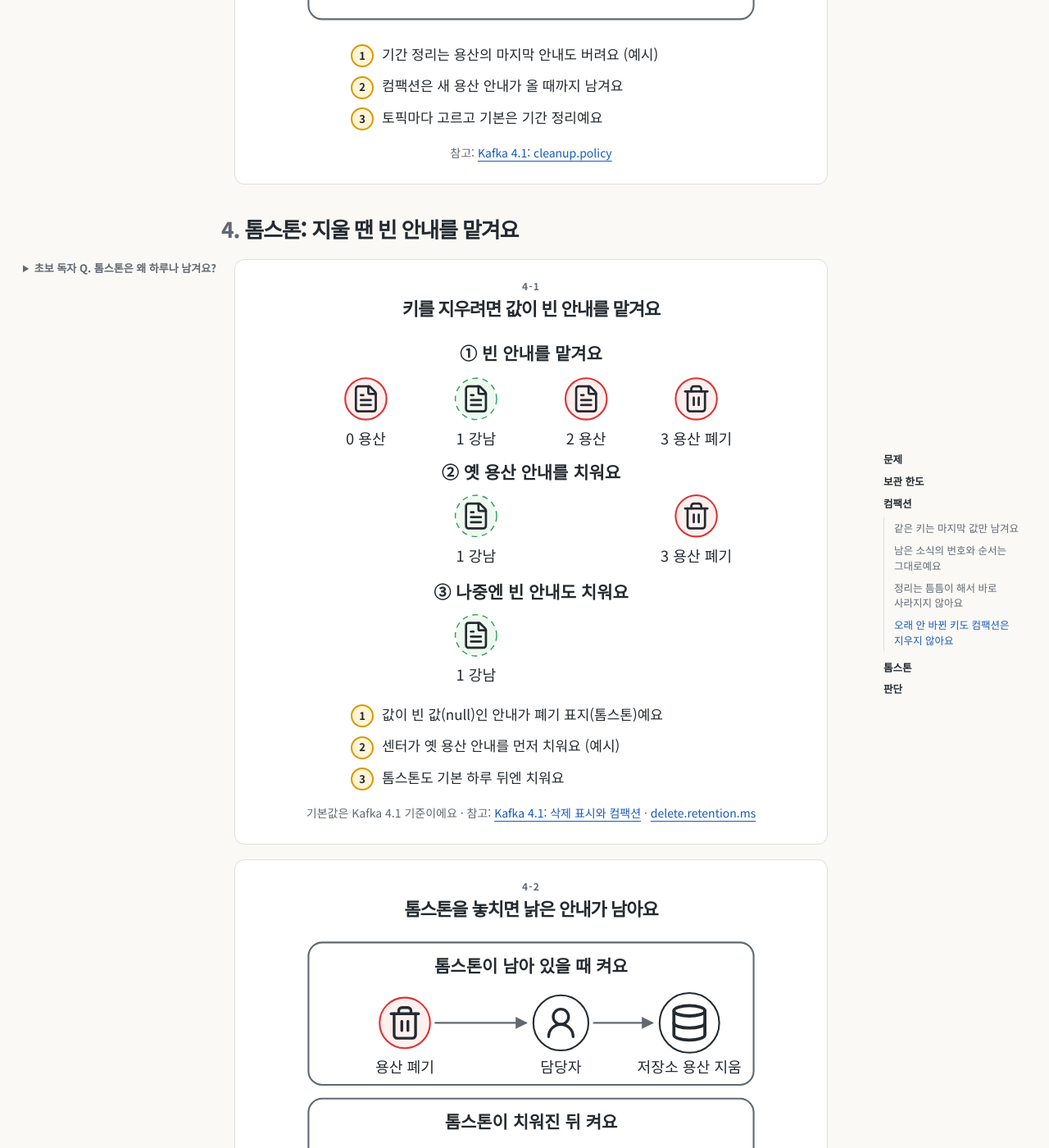
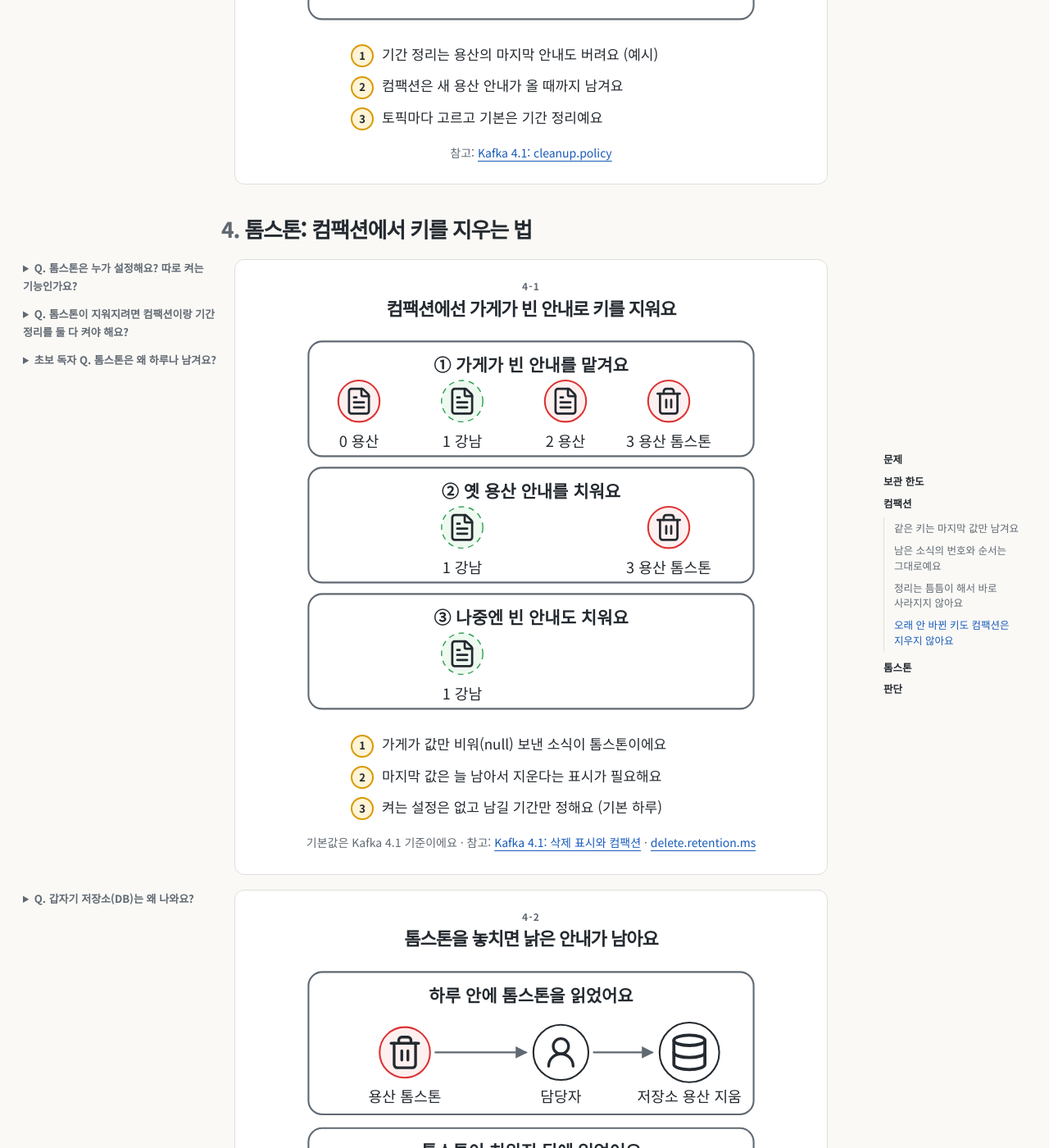
Before and after one commit to sj-park-kr/dev-log, a Jekyll site: the page built from _posts/kafka/2026-11-15-retention-compaction.md, in a window 1280 px wide and 1400 px high, scrolled down 5657 px. Shown: the whole window at 82% size. Built offline with Jekyll 4.4.1, drawn with Linux system fonts in a browser that asks for light colours; some of the changed text lies outside the part shown.

Commit message:
Kafka 6편 세그먼트·컴팩션·톰스톤 설명 보강
- 단(세그먼트)으로 나누는 이유와 컴팩션·기간 정리 차이를 작성자 질문으로 추가
- 톰스톤 페이지: 가게가 보내는 빈 값 메시지임을 제목·번호 줄에 밝히고 단계별 카드 추가
- 톰스톤 보관(하루)과 기간 정리(7일) 타이머 차이, 담당자 저장소(DB) 설명 추가

Co-Authored-By: Claude Opus 5.5 <noreply@anthropic.com>

```diff
--- a/_posts/kafka/2026-11-15-retention-compaction.md
+++ b/_posts/kafka/2026-11-15-retention-compaction.md
@@ -95,6 +95,7 @@ summary: "읽은 소식도 남겨 두되 오래된 단을 통째로 버리거나
 <div class="slide-group">
 <h2 class="slide-group-title">보관 한도: 오래된 단을 통째로 버려요</h2>
 
+<div class="slide-with-question">
 <section class="slide">
 <h3>기간이 지난 단은 통째로 버려요</h3>
 <svg class="dg" viewBox="0 0 400 200" role="img" aria-label="칸 0(파티션)의 기록이 단 0, 단 1, 쓰는 중인 단 2(세그먼트)로 나뉘어 있고 기간이 지난 단 0은 상자 세 개째 통째로 버리며 단 1과 쓰는 중인 단 2는 남기는 그림. 단 크기와 번호는 설명용 예시다">
@@ -115,12 +116,20 @@ summary: "읽은 소식도 남겨 두되 오래된 단을 통째로 버리거나
 <text class="chip" x="328" y="176">쓰는 중</text>
 </svg>
 <ol class="steps">
-<li>칸 안의 기록은 파일 묶음인 단(세그먼트)으로 나눠요</li>
+<li>기록을 단(세그먼트)으로 나눠 통째로 지워요</li>
 <li>단 안의 가장 새 소식도 기본 7일이 지나면 단을 버려요</li>
 <li>용량 한도를 걸면 칸마다 따로 재요</li>
 </ol>
 <p class="more">기본값은 Kafka 4.1 기준이에요 · 참고: <a href="https://kafka.apache.org/41/configuration/topic-configs/#retention.ms">retention.ms</a> · <a href="https://kafka.apache.org/41/configuration/topic-configs/#retention.bytes">retention.bytes</a> · <a href="https://kafka.apache.org/41/implementation/log/">세그먼트째 지우기</a></p>
 </section>
+<aside class="author-questions" aria-label="작성자 질문 목록">
+<details class="author-question">
+<summary>Q. 7일 지난 기록만 지우면 되지 왜 굳이 단으로 나눠요?</summary>
+<p>A. 파일은 앞부분만 잘라내기 어려워서 파일 하나에 다 쓰면 오래된 줄을 지울 때마다 남은 기록을 새 파일로 다시 써야 해요. 단 파일로 나눠 두면 기한이 지난 단 파일만 지워서 금방 끝나요. 대신 단 안의 가장 새 소식이 기준이라 옛 소식은 7일보다 조금 더 남을 수 있어요.</p>
+<p>참고: <a href="https://kafka.apache.org/41/configuration/topic-configs/#segment.bytes">Kafka 4.1: 정리는 늘 파일 하나씩 해요</a> · <a href="https://kafka.apache.org/41/implementation/log/">세그먼트째 지우기</a></p>
+</details>
+</aside>
+</div>
 
 <section class="slide">
 <h3>읽을 자리가 지워졌으면 시작 규칙을 따라요</h3>
@@ -223,6 +232,7 @@ summary: "읽은 소식도 남겨 두되 오래된 단을 통째로 버리거나
 <p class="more">참고: <a href="https://kafka.apache.org/41/design/design/#log-compaction-basics">Kafka 4.1: 컴팩션 동작</a> · <a href="https://kafka.apache.org/41/implementation/log/">정리 주기</a></p>
 </section>
 
+<div class="slide-with-question">
 <section class="slide">
 <h3>오래 안 바뀐 키도 컴팩션은 지우지 않아요</h3>
 <svg class="dg" viewBox="0 0 400 272" role="img" aria-label="같은 기록 용산 0, 강남 1부터 4를 두 방식으로 나란히 정리한 그림. 위 기간 정리(delete)는 오래된 0번부터 2번을 지워 용산 안내가 하나도 남지 않는다. 아래 컴팩션(compact)은 용산 0과 마지막 강남 4를 남긴다. 번호는 설명용 예시다">
@@ -248,34 +258,57 @@ summary: "읽은 소식도 남겨 두되 오래된 단을 통째로 버리거나
 </ol>
 <p class="more">참고: <a href="https://kafka.apache.org/41/configuration/topic-configs/#cleanup.policy">Kafka 4.1: cleanup.policy</a></p>
 </section>
+<aside class="author-questions" aria-label="작성자 질문 목록">
+<details class="author-question">
+<summary>Q. 컴팩션이랑 기간 정리(retention)는 겹치는 거 아니에요?</summary>
+<p>A. 기간 정리는 언제 썼는지 보고 단을 통째로 버리고, 컴팩션은 같은 키의 마지막 값인지 보고 옛 값만 덜어내요. 그래서 컴팩션만 고른 토픽은 7일이 지나도 지우지 않아요. 둘 다 필요하면 마지막 장처럼 두 방식을 함께 켜요.</p>
+<p>참고: <a href="https://kafka.apache.org/41/configuration/topic-configs/#retention.ms">Kafka 4.1: retention.ms는 delete 정책에 적용</a> · <a href="https://kafka.apache.org/41/configuration/topic-configs/#cleanup.policy">cleanup.policy</a></p>
+</details>
+</aside>
+</div>
 </div>
 
 <div class="slide-group">
-<h2 class="slide-group-title">톰스톤: 지울 땐 빈 안내를 맡겨요</h2>
+<h2 class="slide-group-title">톰스톤: 컴팩션에서 키를 지우는 법</h2>
 
 <div class="slide-with-question">
 <section class="slide">
-<h3>키를 지우려면 값이 빈 안내를 맡겨요</h3>
-<svg class="dg" viewBox="0 0 400 306" role="img" aria-label="세 줄로 된 그림. 첫 줄은 용산 0, 강남 1, 용산 2 뒤에 용산의 빈 안내(톰스톤) 3을 맡긴다. 둘째 줄은 컴팩션 뒤 강남 1과 톰스톤 3이 남는다. 셋째 줄은 정해 둔 시간이 지나 톰스톤도 치우고 강남 1만 남는다. 번호와 동네는 설명용 예시다">
-<text class="label center" x="200" y="18">① 빈 안내를 맡겨요</text>
-<circle class="bad" cx="56" cy="56" r="18"/><use class="ic" href="#i-file-text" x="43" y="43" width="26" height="26"/><text class="chip" x="56" y="92">0 용산</text>
-<circle class="new" cx="152" cy="56" r="18"/><use class="ic" href="#i-file-text" x="139" y="43" width="26" height="26"/><text class="chip" x="152" y="92">1 강남</text>
-<circle class="bad" cx="248" cy="56" r="18"/><use class="ic" href="#i-file-text" x="235" y="43" width="26" height="26"/><text class="chip" x="248" y="92">2 용산</text>
-<circle class="bad" cx="344" cy="56" r="18"/><use class="ic" href="#i-trash-2" x="331" y="43" width="26" height="26"/><text class="chip" x="344" y="92">3 용산 폐기</text>
-<text class="label center" x="200" y="122">② 옛 용산 안내를 치워요</text>
-<circle class="new" cx="152" cy="158" r="18"/><use class="ic" href="#i-file-text" x="139" y="145" width="26" height="26"/><text class="chip" x="152" y="194">1 강남</text>
-<circle class="bad" cx="344" cy="158" r="18"/><use class="ic" href="#i-trash-2" x="331" y="145" width="26" height="26"/><text class="chip" x="344" y="194">3 용산 폐기</text>
-<text class="label center" x="200" y="226">③ 나중엔 빈 안내도 치워요</text>
-<circle class="new" cx="152" cy="262" r="18"/><use class="ic" href="#i-file-text" x="139" y="249" width="26" height="26"/><text class="chip" x="152" y="298">1 강남</text>
+<h3>컴팩션에선 가게가 빈 안내로 키를 지워요</h3>
+<svg class="dg" viewBox="0 0 400 332" role="img" aria-label="칸 0을 세 단계 카드로 위아래에 그린 그림. 첫 카드는 가게(프로듀서)가 용산 0, 강남 1, 용산 2 뒤에 용산의 빈 안내(톰스톤) 3을 맡긴다. 둘째 카드는 컴팩션 뒤 강남 1과 톰스톤 3이 남는다. 셋째 카드는 정해 둔 시간이 지나 톰스톤도 치우고 강남 1만 남는다. 번호와 동네는 설명용 예시다">
+<rect class="line" x="6" y="6" width="388" height="100" rx="12"/>
+<text class="label center" x="200" y="28">① 가게가 빈 안내를 맡겨요</text>
+<circle class="bad" cx="50" cy="58" r="18"/><use class="ic" href="#i-file-text" x="37" y="45" width="26" height="26"/><text class="chip" x="50" y="94">0 용산</text>
+<circle class="new" cx="140" cy="58" r="18"/><use class="ic" href="#i-file-text" x="127" y="45" width="26" height="26"/><text class="chip" x="140" y="94">1 강남</text>
+<circle class="bad" cx="230" cy="58" r="18"/><use class="ic" href="#i-file-text" x="217" y="45" width="26" height="26"/><text class="chip" x="230" y="94">2 용산</text>
+<circle class="bad" cx="320" cy="58" r="18"/><use class="ic" href="#i-trash-2" x="307" y="45" width="26" height="26"/><text class="chip" x="320" y="94">3 용산 톰스톤</text>
+<rect class="line" x="6" y="116" width="388" height="100" rx="12"/>
+<text class="label center" x="200" y="138">② 옛 용산 안내를 치워요</text>
+<circle class="new" cx="140" cy="168" r="18"/><use class="ic" href="#i-file-text" x="127" y="155" width="26" height="26"/><text class="chip" x="140" y="204">1 강남</text>
+<circle class="bad" cx="320" cy="168" r="18"/><use class="ic" href="#i-trash-2" x="307" y="155" width="26" height="26"/><text class="chip" x="320" y="204">3 용산 톰스톤</text>
+<rect class="line" x="6" y="226" width="388" height="100" rx="12"/>
+<text class="label center" x="200" y="248">③ 나중엔 빈 안내도 치워요</text>
+<circle class="new" cx="140" cy="278" r="18"/><use class="ic" href="#i-file-text" x="127" y="265" width="26" height="26"/><text class="chip" x="140" y="314">1 강남</text>
 </svg>
 <ol class="steps">
-<li>값이 빈 값(null)인 안내가 폐기 표지(톰스톤)예요</li>
-<li>센터가 옛 용산 안내를 먼저 치워요 (예시)</li>
-<li>톰스톤도 기본 하루 뒤엔 치워요</li>
+<li>가게가 값만 비워(null) 보낸 소식이 톰스톤이에요</li>
+<li>마지막 값은 늘 남아서 지운다는 표시가 필요해요</li>
+<li>켜는 설정은 없고 남길 기간만 정해요 (기본 하루)</li>
 </ol>
 <p class="more">기본값은 Kafka 4.1 기준이에요 · 참고: <a href="https://kafka.apache.org/41/design/design/#log-compaction-basics">Kafka 4.1: 삭제 표시와 컴팩션</a> · <a href="https://kafka.apache.org/41/configuration/topic-configs/#delete.retention.ms">delete.retention.ms</a></p>
 </section>
-<aside class="author-questions" aria-label="초보 독자 질문 목록">
+<aside class="author-questions" aria-label="작성자 질문과 초보 독자 질문 목록">
+<details class="author-question">
+<summary>Q. 톰스톤은 누가 설정해요? 따로 켜는 기능인가요?</summary>
+<p>A. 켜는 기능이 아니라 가게(프로듀서)가 같은 키에 값만 비워 보낸 소식을 부르는 이름이에요. 컴팩션이 이 소식을 지우라는 뜻으로 보고 옛 값을 치운 뒤 나중에 톰스톤도 치워요. 그래서 톰스톤은 컴팩션 토픽에서만 뜻이 있어요.</p>
+<p>참고: <a href="https://kafka.apache.org/41/design/design/#log-compaction-basics">Kafka 4.1: 삭제 표시와 컴팩션</a></p>
+</details>
+<details class="author-question">
+<summary>Q. 톰스톤이 지워지려면 컴팩션이랑 기간 정리를 둘 다 켜야 해요?</summary>
+<p>A. 아니요. 컴팩션만 켜면 돼요. 7일과 하루는 서로 다른 타이머예요.</p>
+<p>7일(retention.ms)은 기간 정리가 오래된 단을 버리는 타이머예요. 컴팩션만 고른 토픽에서는 이 타이머로 지우지 않아요.</p>
+<p>하루(delete.retention.ms)는 컴팩션이 톰스톤을 치우는 타이머예요. 이름에 delete와 retention이 들어 있어 7일 설정과 헷갈리지만 따로 있는 설정이에요.</p>
+<p>참고: <a href="https://kafka.apache.org/41/configuration/topic-configs/#delete.retention.ms">Kafka 4.1: delete.retention.ms</a></p>
+</details>
 <details class="author-question">
 <summary>초보 독자 Q. 톰스톤은 왜 하루나 남겨요?</summary>
 <p>A. 늦게 읽는 담당자도 지우라는 표지를 보게 하려는 거예요. 톰스톤을 바로 치우면 그 뒤에 읽은 담당자는 용산이 지워졌다는 걸 알 수 없어요. 그래서 처음부터 다시 읽는 담당자는 이 시간 안에 끝까지 읽어야 해요.</p>
@@ -284,32 +317,41 @@ summary: "읽은 소식도 남겨 두되 오래된 단을 통째로 버리거나
 </aside>
 </div>
 
+<div class="slide-with-question">
 <section class="slide">
 <h3>톰스톤을 놓치면 낡은 안내가 남아요</h3>
-<svg class="dg" viewBox="0 0 400 272" role="img" aria-label="다시 켜진 담당자를 두 경우로 나란히 비교한 그림. 위는 용산 폐기 표지(톰스톤)가 남아 있을 때 켜서 그것을 읽고 담당자 저장소(DB)의 용산 안내를 지운다. 아래는 표지가 이미 치워진 뒤 켜서 읽을 표지가 없고 저장소에는 낡은 용산 안내가 그대로 남는다. 동네는 설명용 예시다">
+<svg class="dg" viewBox="0 0 400 272" role="img" aria-label="담당자가 읽는 때를 두 경우로 나란히 비교한 그림. 위는 용산 톰스톤이 남아 있는 하루 안에 그것을 읽고 담당자 저장소(DB)의 용산 안내를 지운다. 아래는 톰스톤이 이미 치워진 뒤에 읽어서 읽을 표지가 없고 저장소에는 낡은 용산 안내가 그대로 남는다. 동네는 설명용 예시다">
 <defs><marker id="rc4" viewBox="0 0 10 10" refX="9" refY="5" markerWidth="7" markerHeight="7" orient="auto"><path d="M0,0 L10,5 L0,10 z"/></marker></defs>
 <rect class="line" x="6" y="6" width="388" height="124" rx="12"/>
-<text class="label center" x="200" y="28">톰스톤이 남아 있을 때 켜요</text>
-<circle class="bad" cx="90" cy="76" r="22"/><use class="ic" href="#i-trash-2" x="74" y="60" width="32" height="32"/><text class="chip" x="90" y="116">용산 폐기</text>
+<text class="label center" x="200" y="28">하루 안에 톰스톤을 읽었어요</text>
+<circle class="bad" cx="90" cy="76" r="22"/><use class="ic" href="#i-trash-2" x="74" y="60" width="32" height="32"/><text class="chip" x="90" y="116">용산 톰스톤</text>
 <path class="line" d="M116,76 L196,76" marker-end="url(#rc4)"/>
 <circle class="box" cx="226" cy="76" r="24"/><use class="ic" href="#i-user-round" x="210" y="60" width="32" height="32"/><text class="chip" x="226" y="116">담당자</text>
 <path class="line" d="M254,76 L306,76" marker-end="url(#rc4)"/>
 <circle class="box" cx="338" cy="76" r="26"/><use class="ic" href="#i-database" x="320" y="58" width="36" height="36"/><text class="chip" x="338" y="116">저장소 용산 지움</text>
 <rect class="line" x="6" y="142" width="388" height="124" rx="12"/>
-<text class="label center" x="200" y="164">톰스톤이 치워진 뒤 켜요</text>
+<text class="label center" x="200" y="164">톰스톤이 치워진 뒤에 읽었어요</text>
 <circle class="line dash" cx="90" cy="212" r="22"/><text class="chip" x="90" y="252">표지 없음</text>
 <path class="line dash" d="M116,212 L196,212" marker-end="url(#rc4)"/>
 <circle class="box" cx="226" cy="212" r="24"/><use class="ic" href="#i-user-round" x="210" y="196" width="32" height="32"/><text class="chip" x="226" y="252">담당자</text>
 <path class="line" d="M254,212 L306,212" marker-end="url(#rc4)"/>
-<circle class="bad blink" cx="338" cy="212" r="26"/><use class="ic" href="#i-database" x="320" y="194" width="36" height="36"/><text class="alert" x="338" y="252">저장소에 낡은 용산</text>
+<circle class="bad blink" cx="338" cy="212" r="26"/><use class="ic" href="#i-database" x="320" y="194" width="36" height="36"/><text class="alert" x="338" y="252">낡은 용산 남음</text>
 </svg>
 <ol class="steps">
-<li>다시 읽지 않으려고 저장소(DB)에 적어 둬요 (예시)</li>
-<li>톰스톤이 남아 있을 때 읽어야 저장소에서도 지워요</li>
+<li>저장소(DB)는 담당자가 지금 안내를 적어 두는 곳이에요</li>
+<li>톰스톤을 읽어야 저장소에서도 용산을 지워요</li>
 <li>놓쳤다면 저장소를 비우고 처음부터 다시 읽어요</li>
 </ol>
 <p class="more">참고: <a href="https://kafka.apache.org/41/configuration/topic-configs/#delete.retention.ms">Kafka 4.1: 톰스톤 보관과 컨슈머의 복구 범위</a></p>
 </section>
+<aside class="author-questions" aria-label="작성자 질문 목록">
+<details class="author-question">
+<summary>Q. 갑자기 저장소(DB)는 왜 나와요?</summary>
+<p>A. 담당자는 손님이 물을 때마다 선반을 처음부터 다시 읽지 않아요. 지금 안내만 자기 저장소(DB)에 적어 두고 거기서 바로 답해요. 그래서 톰스톤을 놓치면 선반에선 용산이 사라져도 저장소에는 끝난 용산 안내가 그대로 남아요.</p>
+<p>저장소에 적어 두는 방식은 <a href="{{ '/2026/11/15/delivery-semantics/' | relative_url }}">7편 전달 보장</a>에서도 나와요</p>
+</details>
+</aside>
+</div>
 </div>
 
 <div class="slide-group">
```
